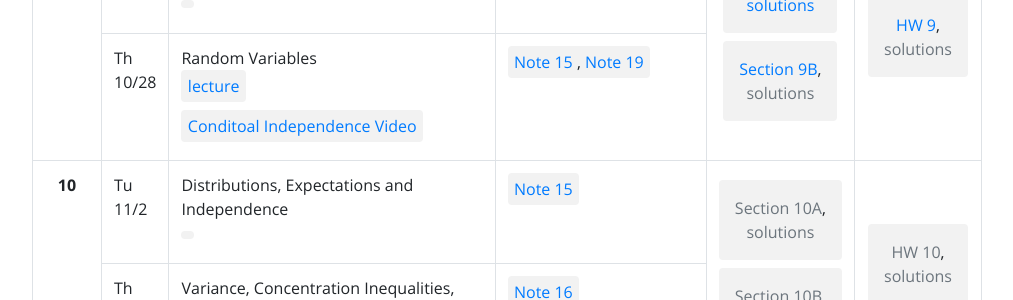
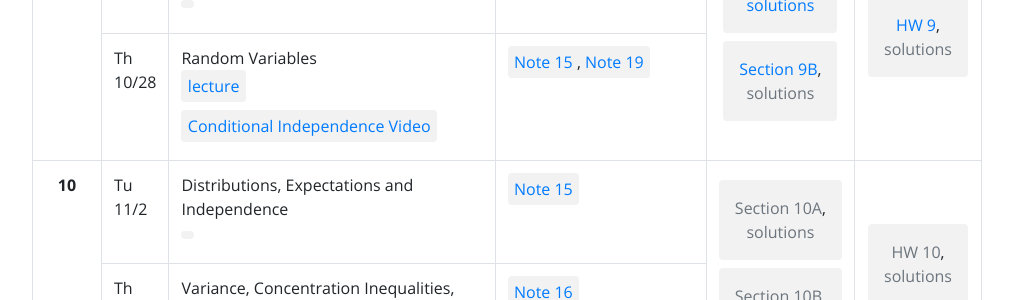
Before and after one commit to tsgoten/cs70-website, a Jekyll site: the page built from index.html, in a window 1280 px wide and 900 px high, scrolled down 2989 px. Shown: the part 145-445 px from the top of the window, without its empty margins (133-1146 px from the left). Built offline with Jekyll 4.4.1, drawn with Linux system fonts in a browser that asks for light colours.

Commit message:
Typo fix

```diff
--- a/_data/materials/week_9.yml
+++ b/_data/materials/week_9.yml
@@ -18,5 +18,5 @@
   password:
   mirror:
   resources:
-      - name: Conditoal Independence Video
+      - name: Conditional Independence Video
         url: https://youtu.be/ecZsXOhs5Qk
```
